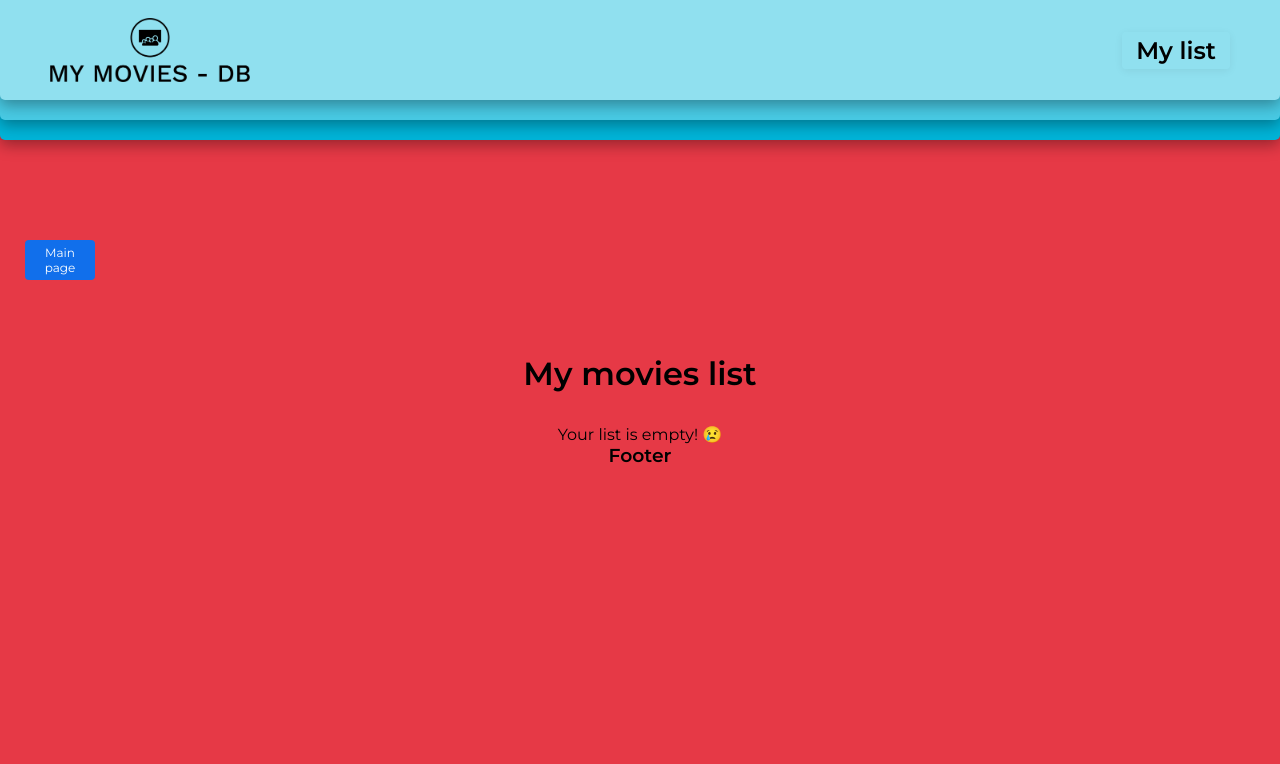
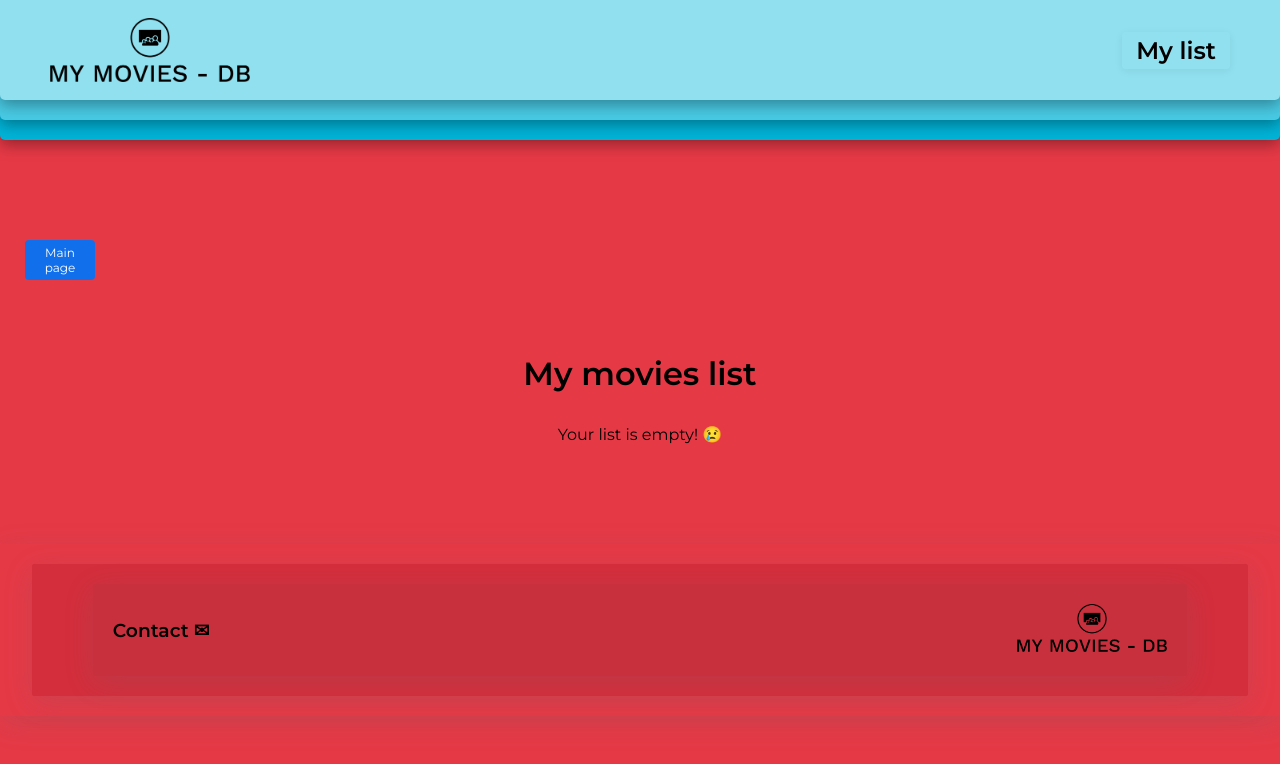
Before and after one commit to Alex-Lima84/movie-search-api, a React (Create React App) app: page /favorites in a window 1280 px wide. Shown: the top 764 px of the page. Built offline with nearby package versions, Linux system fonts and the light colour scheme.

Commit message:
implementations

```diff
--- a/src/components/Footer/index.tsx
+++ b/src/components/Footer/index.tsx
@@ -1,9 +1,25 @@
 import "./styles.scss";
+import websiteLogo from "../../assets/website-logo2.png";
 
 export default function Footer() {
   return (
     <footer>
-      <h3>Footer</h3>
+      <div className="middle-footer-div">
+        <div className="lower-footer-div">
+          <div className="contact-info-container">
+            <a
+              href="mailto:alexandre.cerutti@live.com"
+              target="_blank"
+              rel="noreferrer"
+            >
+              <h3>Contact ✉</h3>
+            </a>
+          </div>
+          <div className="logo-container">
+            <img src={websiteLogo} alt="logo"></img>
+          </div>
+        </div>
+      </div>
     </footer>
   );
 }
--- a/src/components/Footer/styles.scss
+++ b/src/components/Footer/styles.scss
@@ -0,0 +1,54 @@
+footer {
+  width: 100%;
+  background-color: #e63946;
+  display: flex;
+  align-items: center;
+  justify-content: center;
+  margin: 100px 0 20px 0;
+  box-shadow: rgba(100, 100, 111, 0.2) 0px 7px 29px 0px;
+    border-radius: 2px;
+
+  .middle-footer-div {
+    display: flex;
+    align-items: center;
+    justify-content: center;
+    width: 95%;
+    background-color: #d42e3c;
+    margin: 20px 20px;
+    box-shadow: rgba(100, 100, 111, 0.2) 0px 7px 29px 0px;
+    border-radius: 2px;
+  }
+
+  .lower-footer-div {
+    display: flex;
+    align-items: center;
+    justify-content: space-between;
+    width: 90%;
+    margin: 20px 20px;
+    box-shadow: rgba(100, 100, 111, 0.2) 0px 7px 29px 0px;
+    border-radius: 2px;
+    background-color:  #c9303d;
+
+    .contact-info-container {
+      display: flex;
+      margin-left: 20px;
+
+      a {
+        text-decoration: none;
+        color: #000;
+        padding: 20px 0;
+      }
+      a:first-child {
+        margin-right: 10px;
+      }
+    }
+
+    .logo-container {
+      margin-right: 20px;
+      img {
+        max-width: 150px;
+        padding: 20px 0;
+      }
+    }
+  }
+}
--- a/src/components/Search-movie/styles.scss
+++ b/src/components/Search-movie/styles.scss
@@ -61,7 +61,7 @@
       padding: 10px 0;
 
       img {
-        width: 50%;
+        width: 30%;
 
         object-fit: contain;
         border-radius: 8px;
--- a/src/pages/Movie/styles.scss
+++ b/src/pages/Movie/styles.scss
@@ -1,12 +1,11 @@
 .movie-info-container {
   .back-button {
-    width: 80px;
-    font-size: 12px;
-    background-color: #48cae4;
+
+    font-size: 20px;
+    background-color: #e63946;
     text-decoration: none;
     color: #000;
-    padding: 5px;
-    text-align: center;
+    text-align: left;
     margin-bottom: 50px;
     margin-top: 20px;
     border-radius: 4px;
@@ -57,7 +56,7 @@
   }
 
   button:hover {
-    background-color: #116feb;
+    background-color: #e63946;
     color: #fff;
 
     a {
```
